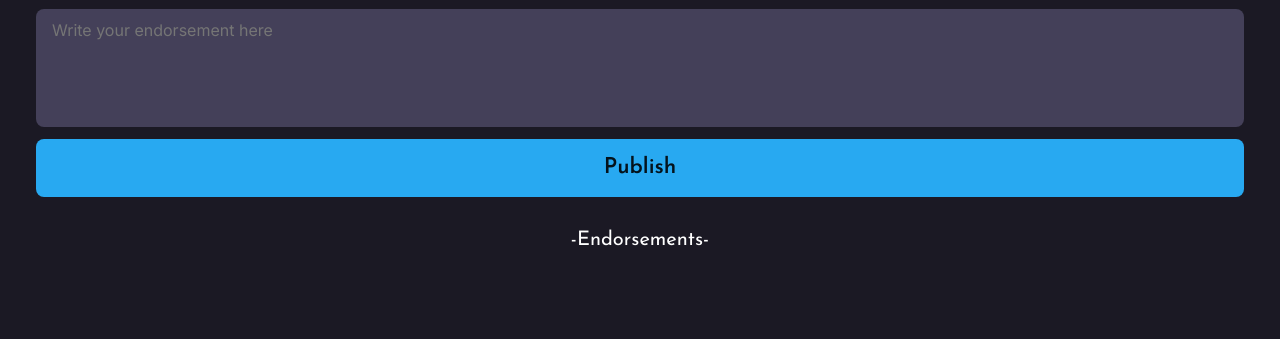
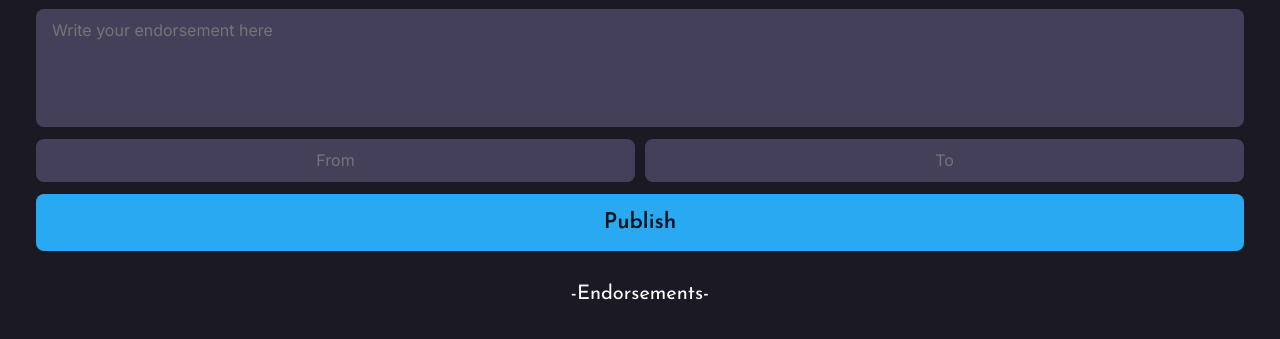
Before and after one commit to ringtho/champions, a website built with Vite: page index.html in a window 1280 px wide. Shown: the part 217-556 px from the top of the page. Built offline with nearby package versions, Linux system fonts and the light colour scheme; no server answers.

Commit message:
Added To and From input boxes

```diff
--- a/index.css
+++ b/index.css
@@ -35,17 +35,23 @@ h1 {
 h3 {
     font-size: 20px;
     font-weight: 400;
+    margin-bottom: 0;
 }
 
-textarea {
+textarea,
+.to-from-input {
     background-color: #444059;
     border-radius: 8px;
     border: none;
     padding: 12px 16px;
+    color: #FFFFFF;
+    font-family: 'Inter', sans-serif;
+    outline: none;
+}
+
+textarea {
     resize: none;
     height: 118px;
-    color: #FFFFFF;
-    font-family: 'Inter', sans-serif;
 }
 
 button {
@@ -83,3 +89,14 @@ ul li {
     margin-bottom: 13px;
     cursor: pointer;
 }
+
+.input-container {
+    overflow: none;
+    display: flex;
+    gap: 10px;
+}
+
+.to-from-input {
+    width: 100%;
+    text-align: center;
+}
--- a/index.html
+++ b/index.html
@@ -5,8 +5,6 @@
         <link rel="preconnect" href="https://fonts.googleapis.com">
         <link rel="preconnect" href="https://fonts.gstatic.com" crossorigin>
         <link href="https://fonts.googleapis.com/css2?family=Josefin+Sans:wght@300;400;500;600&display=swap" rel="stylesheet">
-        <!-- <link rel="preconnect" href="https://fonts.googleapis.com">
-        <link rel="preconnect" href="https://fonts.gstatic.com" crossorigin> -->
         <link href="https://fonts.googleapis.com/css2?family=Inter:wght@400;500&display=swap" rel="stylesheet">
         <title>We are the Champions</title>
         <link rel="stylesheet" href="index.css">
@@ -15,7 +13,11 @@
         <div class="container">
             <img src="./assets/freddie.png" />
             <h1>We are the Champions</h1>
-            <textarea name="endorsements" id="input-field" cols="30" rows="10" placeholder="Write your endorsement here"></textarea>
+            <textarea id="input-field"  placeholder="Write your endorsement here"></textarea>
+            <div class="input-container">
+                <input type="text" class="to-from-input" placeholder="From" />
+                <input type="text" class="to-from-input" placeholder="To"/>
+            </div>
             <button id="btn">Publish</button>
             <h3>-Endorsements-</h3>
             <ul id="list"></ul>
```
